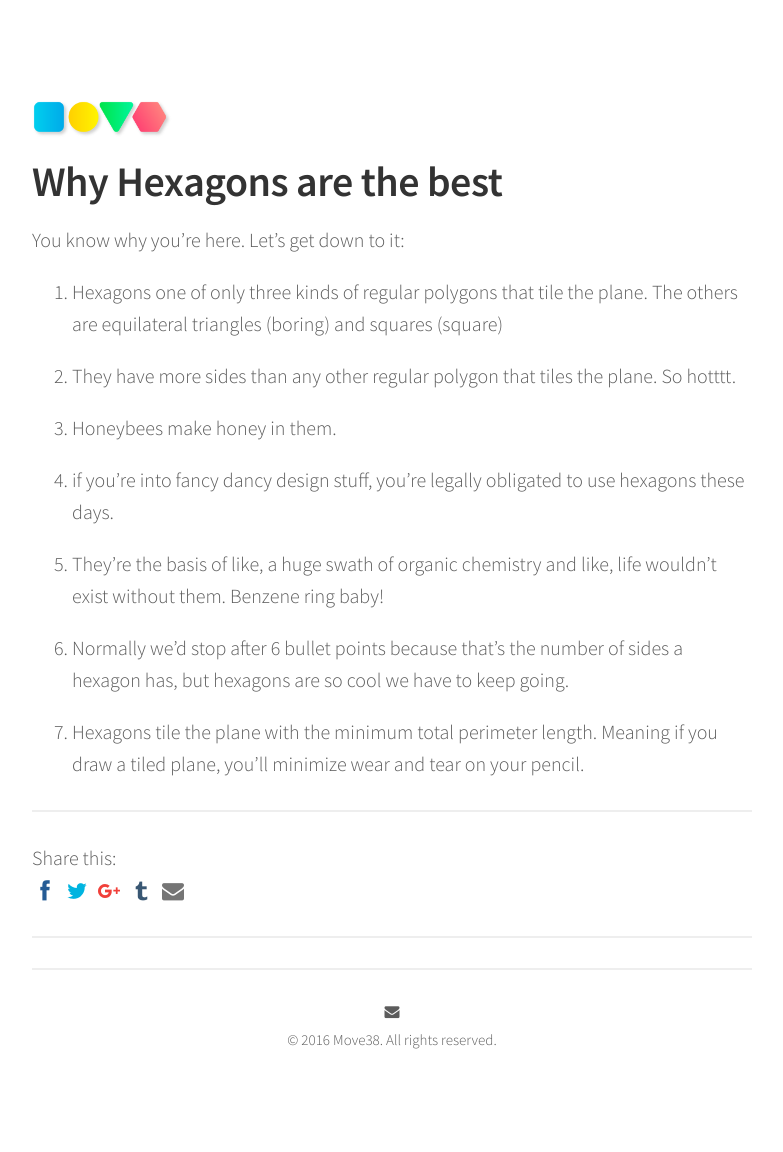
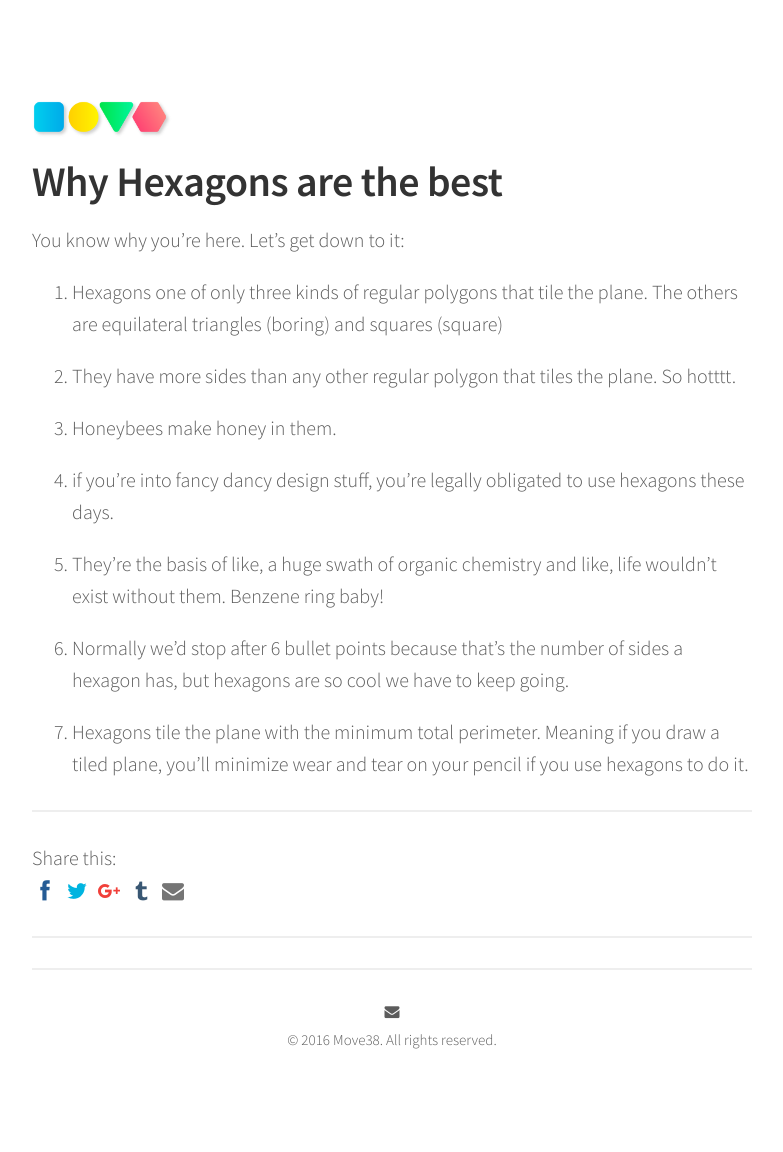
Before and after one commit to jbobrow/Move38-website, a Jekyll site: the page built from _posts/2016-10-13-why-hexagons-are-the-best.markdown, in a window 1280 px wide. Shown: the whole page, without its empty margins (248-1031 px from the left). Built offline with Jekyll 4.4.1, drawn with Linux system fonts in a browser that asks for light colours; nearby versions of some CDN libraries; comment, search, counter and statistics services are not loaded.

Commit message:
Updated Why Hexagons Are The Best

```diff
--- a/_posts/2016-10-13-why-hexagons-are-the-best.markdown
+++ b/_posts/2016-10-13-why-hexagons-are-the-best.markdown
@@ -17,4 +17,4 @@ You know why you're here. Let's get down to it:
 
 6. Normally we'd stop after 6 bullet points because that's the number of sides a hexagon has, but hexagons are so cool we have to keep going.
 
-7. Hexagons tile the plane with the minimum total perimeter length. Meaning if you draw a tiled plane, you'll minimize wear and tear on your pencil.
+7. Hexagons tile the plane with the minimum total perimeter. Meaning if you draw a tiled plane, you'll minimize wear and tear on your pencil if you use hexagons to do it.
```
